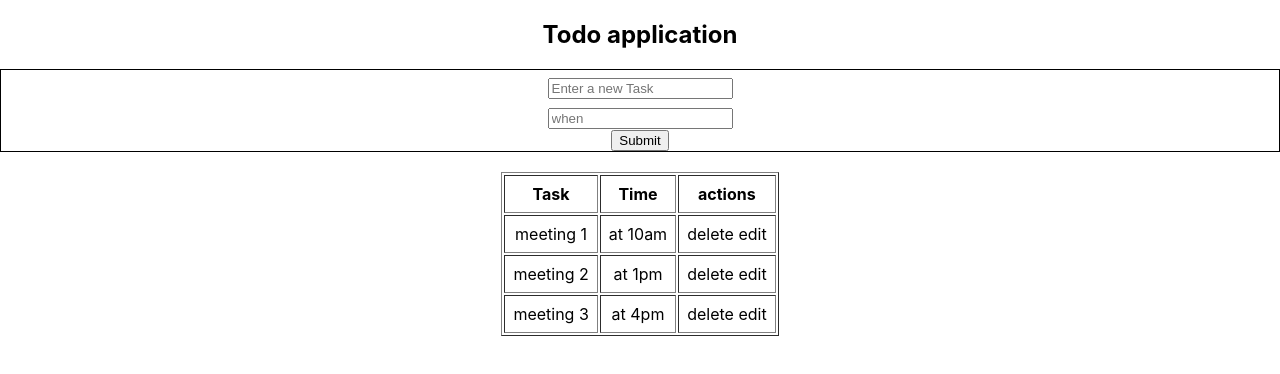
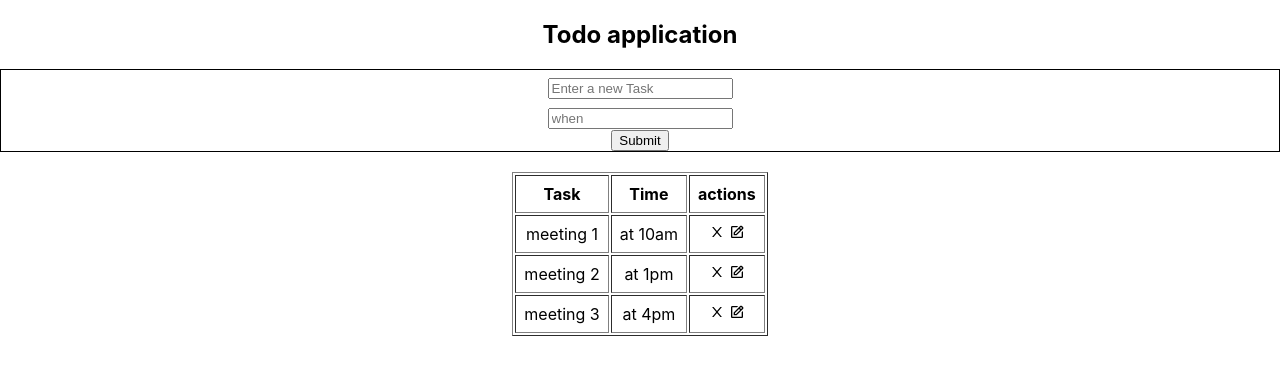
Before and after one commit to Mahbub96/react-todo, a React (Create React App) app: page / in a window 1280 px wide. Shown: the top 374 px of the page. Built offline with nearby package versions, Linux system fonts and the light colour scheme.

Commit message:
developed add function for todolist

```diff
--- a/package.json
+++ b/package.json
@@ -9,6 +9,7 @@
     "react": "^17.0.2",
     "react-bootstrap": "^2.1.2",
     "react-dom": "^17.0.2",
+    "react-icons": "^4.3.1",
     "react-scripts": "5.0.0",
     "web-vitals": "^2.1.4"
   },
--- a/src/components/Layout.js
+++ b/src/components/Layout.js
@@ -7,16 +7,16 @@ function Layout() {
   const [localTask, setLocalTask] = useState({});
   const [task, setTask] = useState([
     {
-      name: "meeting 1",
-      time: "at 10am",
+      name: `meeting 1`,
+      time: `at 10am`,
     },
     {
-      name: "meeting 2",
-      time: "at 1pm",
+      name: `meeting 2`,
+      time: `at 1pm`,
     },
     {
-      name: "meeting 3",
-      time: "at 4pm",
+      name: `meeting 3`,
+      time: `at 4pm`,
     },
   ]);
 
@@ -26,12 +26,7 @@ function Layout() {
 
   const handleSubmit = (e) => {
     e.preventDefault();
-    // console.log(localTask, task);
-    let value = [...task];
-    value = localTask;
-    console.log(value);
-    setTask(value);
-    task.push(value);
+    setTask([...task, localTask]);
     console.log(task);
   };
 
--- a/src/components/TodoTable.js
+++ b/src/components/TodoTable.js
@@ -1,5 +1,7 @@
 import React from "react";
 import { Table } from "react-bootstrap";
+import { AiOutlineClose } from "react-icons/ai";
+import { BiEdit } from "react-icons/bi";
 
 function TodoTable({ tasks }) {
   return (
@@ -25,7 +27,9 @@ function TodoTable({ tasks }) {
               <tr key={i}>
                 <td>{task.name} </td>
                 <td>{task.time}</td>
-                <td>delete edit</td>
+                <td>
+                  <AiOutlineClose /> <BiEdit />
+                </td>
               </tr>
             );
           })}
```
Also changed, not shown: 1 other file (tests, documents, lock files or other folders).
